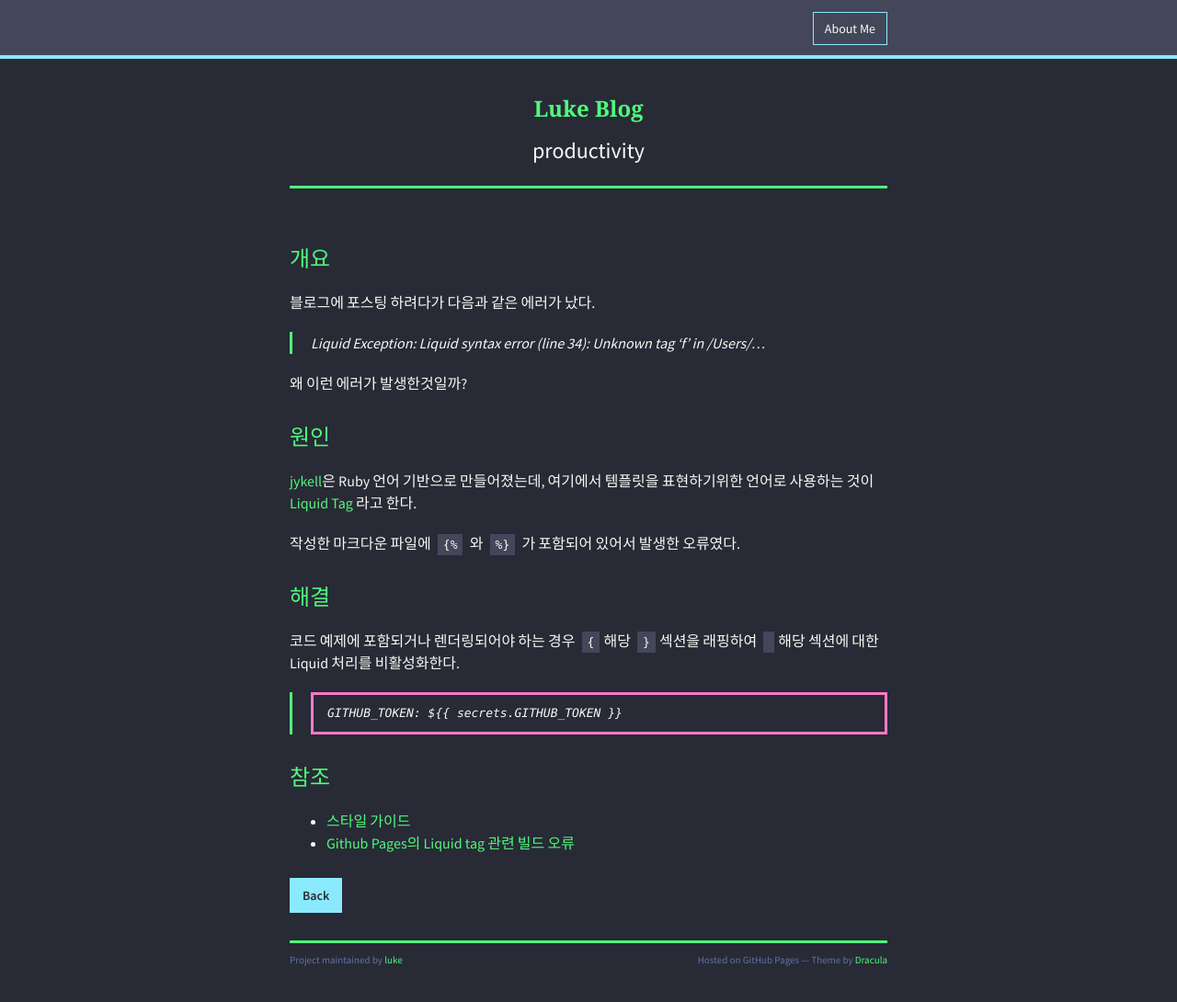
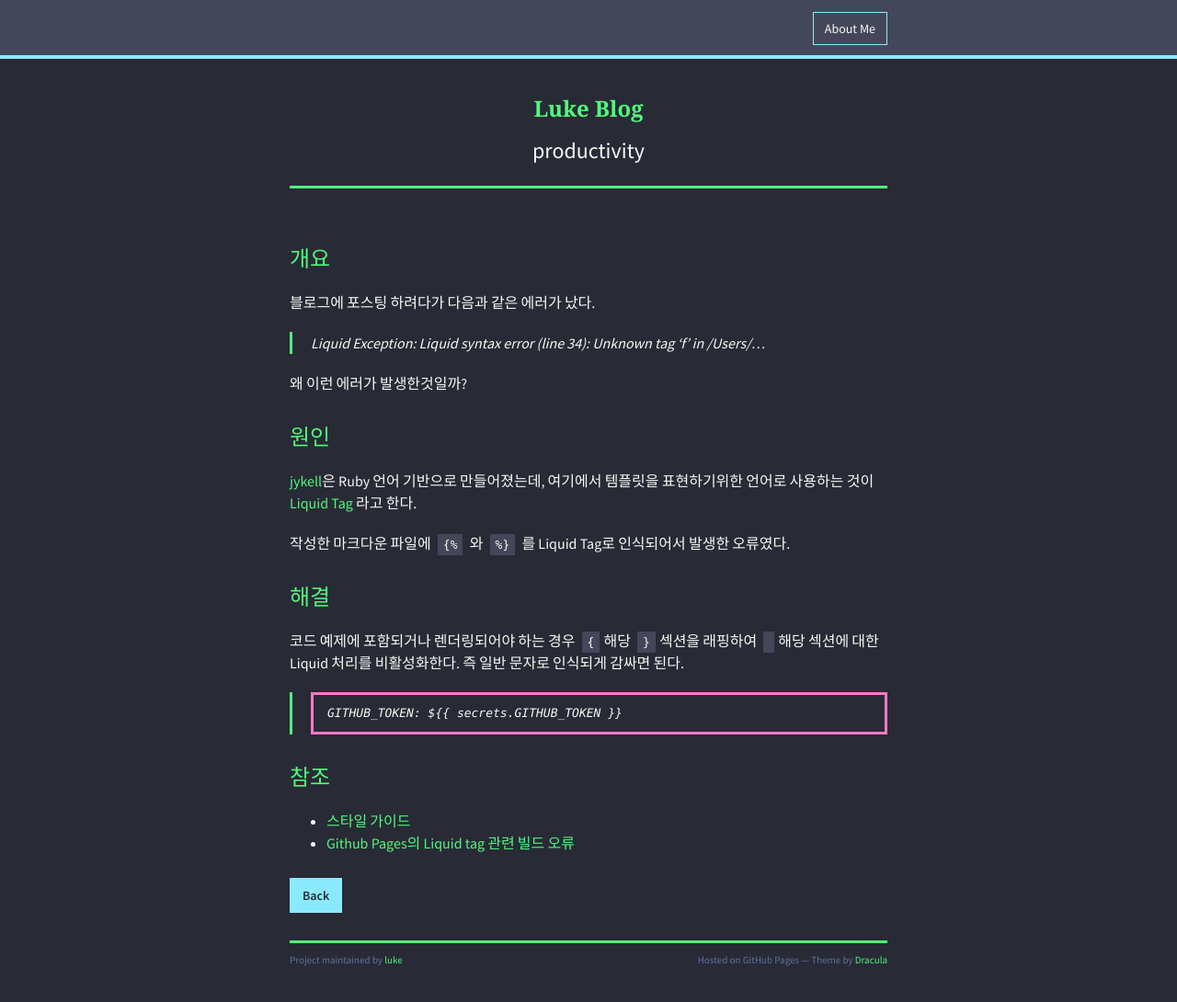
Before and after one commit to devj-luke/devj-luke.github.io, a Jekyll site: the page built from _posts/2023-08-17-Jekyll Unknown tag 오류 해결방법.md, in a window 1280 px wide and 1136 px high. Shown: the top 1090 px of the window at 92% size. Built offline with Jekyll 4.4.1, drawn with Linux system fonts in a browser that asks for light colours; nearby versions of some CDN libraries.

Commit message:
블로그 글 내용 수정

````diff
--- a/_posts/2023-08-17-Jekyll Unknown tag 오류 해결방법.md
+++ b/_posts/2023-08-17-Jekyll Unknown tag 오류 해결방법.md
@@ -16,11 +16,12 @@ layout: listings
 
 [jykell](https://jekyllrb-ko.github.io/)은 Ruby 언어 기반으로 만들어졌는데, 여기에서 템플릿을 표현하기위한 언어로 사용하는 것이 [Liquid Tag](https://help.shopify.com/en/themes/liquid/tags) 라고 한다.
 {% raw %}
-작성한 마크다운 파일에  `{%` 와 `%}` 가 포함되어 있어서 발생한 오류였다.
+작성한 마크다운 파일에  `{%` 와 `%}` 를 Liquid Tag로 인식되어서 발생한 오류였다.
 {% endraw %}
 # 해결
 
 코드 예제에 포함되거나 렌더링되어야 하는 경우 `{`해당 `}`섹션을 래핑하여 `{% raw %}` `{% endraw %}`해당 섹션에 대한 Liquid 처리를 비활성화한다.
+즉 일반 문자로 인식되게 감싸면 된다.
 
 > ```
 > GITHUB_TOKEN: {% raw %}${{ secrets.GITHUB_TOKEN }}{% endraw %}
````
